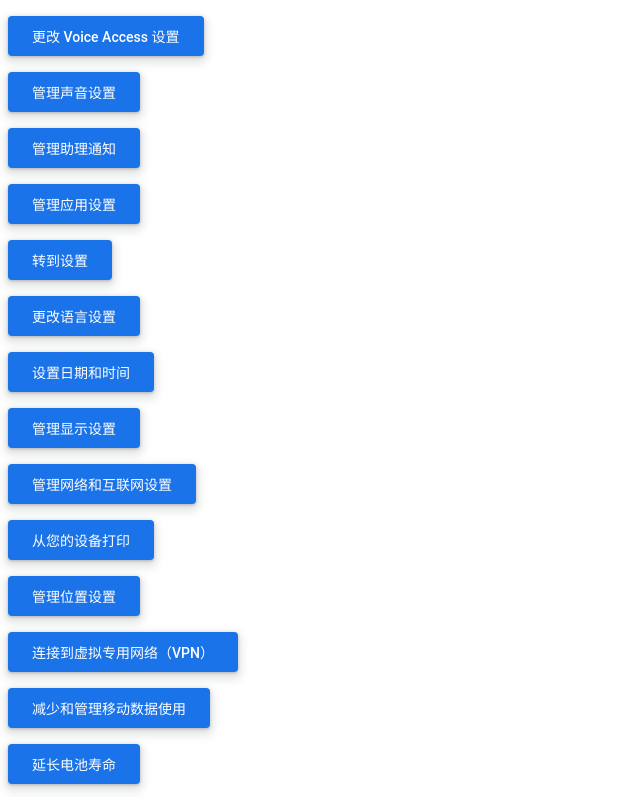
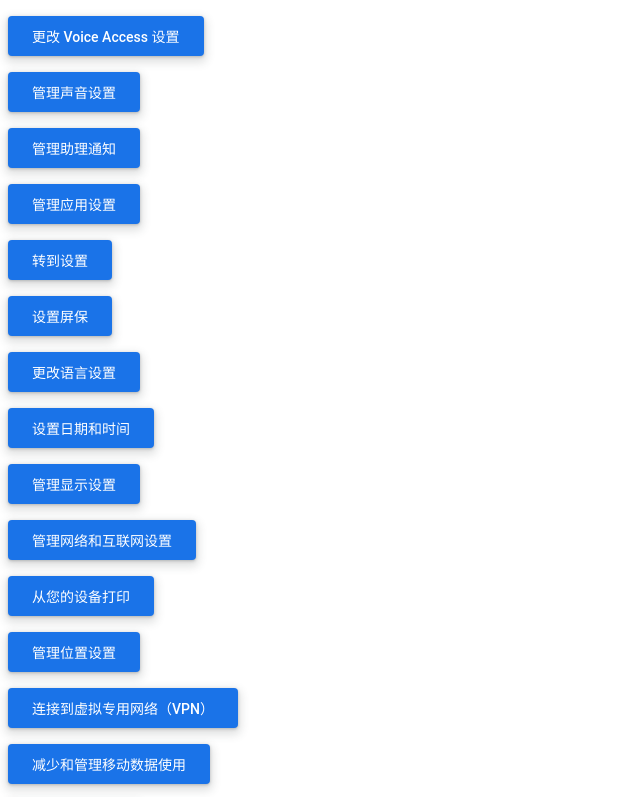
Before and after one commit to RKMoneUNW/Intent, a plain HTML site: page index.html in a window 1280 px wide. Shown: the top 797 px of the page, without its empty margins (0-640 px from the left). Drawn offline with Linux system fonts and the light colour scheme.

Commit message:
Update index.html

```diff
--- a/index.html
+++ b/index.html
@@ -57,8 +57,14 @@
     </p>
 
             <p>
-        <a class="btn btn-raised" href="intent:#Intent;action=android.settings.MANAGE_DEFAULT_APPS_SETTINGS;S.browser_fallback_url=https://support.google.com/pixelphone/answer/6271667?hl=zh-Hans;end" target="_blank" rel="noopener">
+        <a class="btn btn-raised" href="intent:#Intent;action=android.settings.MANAGE_ALL_APPLICATIONS_SETTINGS;end;S.browser_fallback_url=https://support.google.com/pixelphone/answer/6271667?hl=zh-Hans;end" target="_blank" rel="noopener">
             转到设置
+        </a>
+    </p>
+
+            <p>
+        <a class="btn btn-raised" href="intent:#Intent;action=android.settings.DREAM_SETTINGS;S.browser_fallback_url=https://support.google.com/pixelphone/answer/2818748?hl=zh-Hans;end" target="_blank" rel="noopener">
+            设置屏保
         </a>
     </p>
 
```
